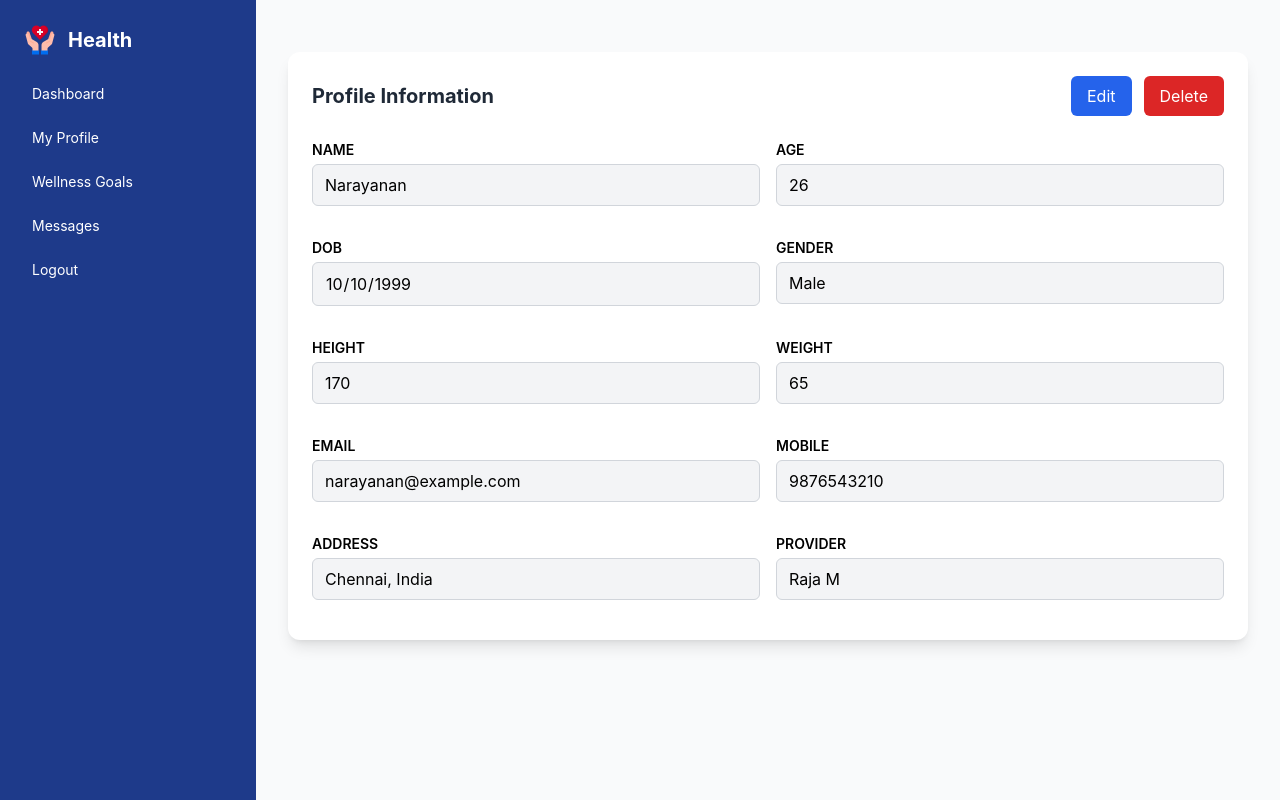
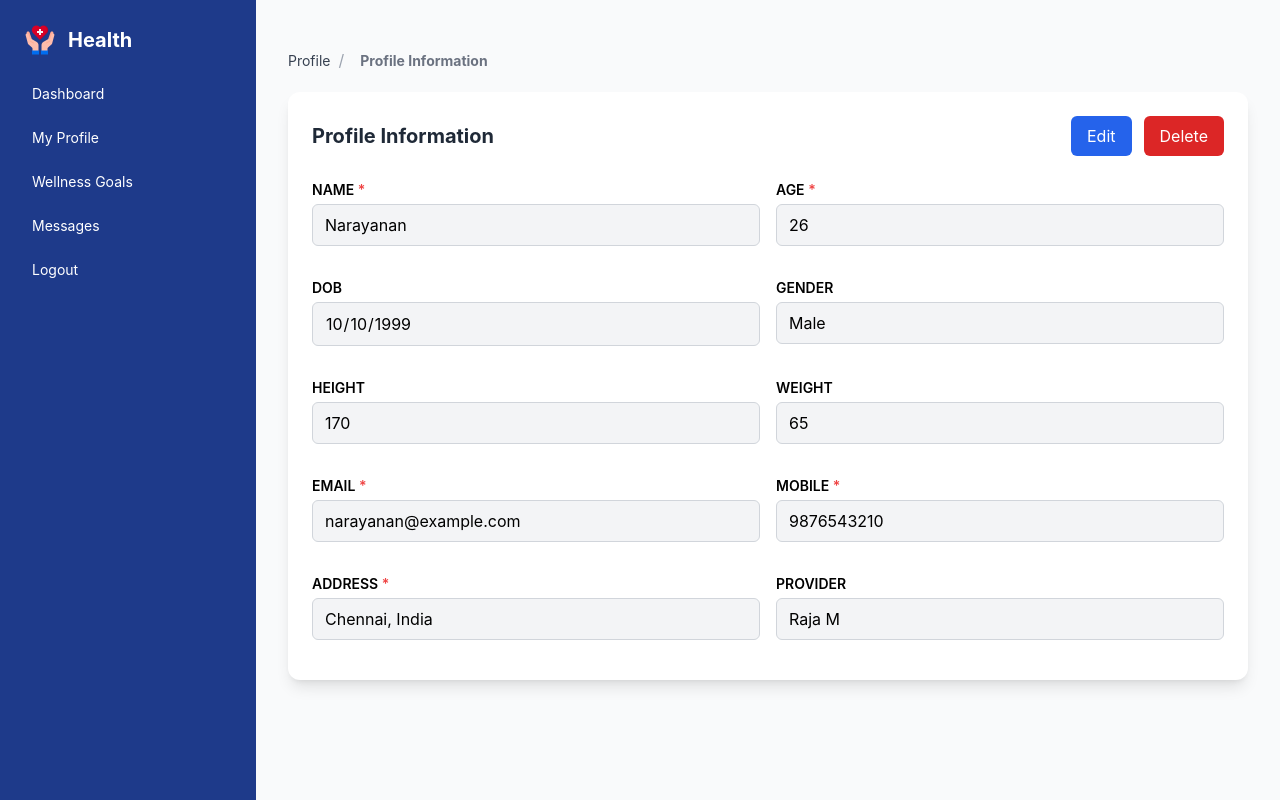
Before and after one commit to NaniNarayanan/healthcare_portal, a React (Create React App) app: page /profile/1 in a window 1280 px wide. Built offline with nearby package versions, Linux system fonts and the light colour scheme.

Commit message:
breadcrums added

```diff
--- a/src/component/profileInformation.jsx
+++ b/src/component/profileInformation.jsx
@@ -4,6 +4,7 @@ import Toast from "../reusecomponent/toastMessage";
 import ConfirmModal from "../reusecomponent/confirmPopModal";
 import PatientData from "../data/patients.json"
 import { useParams } from "react-router-dom";
+import BreadCrumbs from "../reusecomponent/BreadCrump";
 
 export default function ProfileInformation() {
   const [editMode, setEditMode] = useState(false);
@@ -26,7 +27,7 @@ export default function ProfileInformation() {
 
   const [formData, setFormData] = useState({});
 
-
+  const requiredFields = ["name", "age", "email", "mobile", "address"];
 
   const [errors, setErrors] = useState({});
 
@@ -44,12 +45,24 @@ export default function ProfileInformation() {
 
   };
 
-  const handleValidation = (name, value) => {
-    if (!regexValidators[name].test(value)) {
-      return `Invalid ${name}`;
+    const handleValidation = (name, value) => {
+    // If field is NOT required  allow empty, skip validation
+    if (!requiredFields.includes(name) && value.trim() === "") {
+        return "";
     }
+
+    // Required field check
+    if (requiredFields.includes(name) && value.trim() === "") {
+        return `${name} is required`;
+    }
+
+    // Regex check
+    if (regexValidators[name] && !regexValidators[name].test(value)) {
+        return `Invalid ${name}`;
+    }
+
     return "";
-  };
+    };
 
   const handleChange = (e) => {
     const { name, value } = e.target;
@@ -120,17 +133,24 @@ export default function ProfileInformation() {
   }
 
   return (
+    <>
+    <BreadCrumbs
+    crumbs={["Profile", "Profile Information"]}
+    paths={[`/profile/${id}`, `/profile-information/${id}`]}
+    selected={(crumb) => console.log("hello", crumb)}
+    />
+
     <div className="max-w-6xl mx-auto p-6 bg-white shadow-lg rounded-xl mt-5">
 
-      {/* Header */}
     <div className="flex flex-col sm:flex-row sm:justify-between sm:items-center gap-4 mb-6">
 
-    {/* Title */}
+
     <h1 className="text-xl font-bold text-gray-800">
         Profile Information
     </h1>
 
-    {/* Buttons */}
+
+
     <div className="flex flex-wrap gap-3">
 
         {!editMode && (
@@ -170,7 +190,6 @@ export default function ProfileInformation() {
     </div>
 
 
-      {/* Form Items */}
       <div className="grid grid-cols-1 md:grid-cols-2 gap-4">
         {Object.keys(formData).map((key) => (
           <RegexInput
@@ -180,6 +199,7 @@ export default function ProfileInformation() {
             type={key === "dob" ? "date" : "text"}
             value={formData[key]}
             regex={regexValidators[key]}
+            required={requiredFields.includes(key)}
             error={errors[key]}
             onChange={handleChange}
             disabled={key === "provider" ? true : !editMode}
@@ -189,6 +209,8 @@ export default function ProfileInformation() {
 
       {toast.show && <Toast message={toast.message} type={toast.type}/>}
     </div>
+    </>
+
   );
 
 }
--- a/src/data/patients.json
+++ b/src/data/patients.json
@@ -20,8 +20,8 @@
       "activeTime": "60",
       "calories": "1715 ",
       "distance": "1.23 km",
-      "sleepStart": "11:30 pm",
-      "sleepEnd": "05:00 am"
+      "sleepInTime": "11:30 pm",
+      "sleepOutTime": "05:00 am"
     },
     "reminder": "Annual blood test on 23rd Jan 2026",
     "tip": "Stay hydrated! Aim to drink at least 8 glasses of water per day."
--- a/src/pages/DashboardHome.jsx
+++ b/src/pages/DashboardHome.jsx
@@ -4,6 +4,7 @@ import patients from "../data/patients.json";
 import StepsCard from "../components/StepCard";
 import ActiveTimeCard from "../components/TimeCard";
 import SleepCard from "../components/SleepCard";
+import BreadCrumbs from "../reusecomponent/BreadCrump";
 export default function DashboardHome() {
   const patient = patients[0]; // Simulate logged-in user
   const role = "patient"; //patient or provider
@@ -12,14 +13,21 @@ export default function DashboardHome() {
          {role === "provider" ? (
            <ProviderDashboard />
          ) : (
-        <div className="space-y-6">
+          <>
+              <BreadCrumbs
+              crumbs={["Dashboard", "Dashboard"]}
+              paths={["/dashboard", "/dashboard"]}
+              selected={(crumb) => console.log("hello", crumb)}
+              />
+
+                      <div className="space-y-6">
           <h1 className="text-2xl font-bold">Welcome, {patient.name}</h1>
 
           {/* Wellness Goals */}
           <div className="grid grid-cols-1 sm:grid-cols-2 lg:grid-cols-3 gap-6">
           <StepsCard steps={patient.goals.steps} goal={patient.goals.targetSteps} />
         <ActiveTimeCard mins={patient.goals.time} target={patient.goals.activeTime} kcal={patient.goals.calories} dist={patient.goals.distance} />
-        <SleepCard start={patient.goals.sleepStart} end={patient.goals.sleepEnd} />
+        <SleepCard start={patient.goals.sleepInTime} end={patient.goals.sleepOutTime} />
 
           </div>
 
@@ -35,7 +43,9 @@ export default function DashboardHome() {
             <p>{patient.tip}</p>
           </div>
         </div>
-         )};
+          </>
+
+         )}
     </div>
   );
 }
--- a/src/reusecomponent/BreadCrump.jsx
+++ b/src/reusecomponent/BreadCrump.jsx
@@ -8,7 +8,7 @@ export default function BreadCrumbs(props) {
   }
 
   return (
-    <nav className="flex justify-center mt-4">
+    <nav className="flex justify-start mt-4">
       <ol className="flex items-center space-x-2">
         {props.crumbs?.map((crumb, ci) => {
           const disabled = isLast(ci);
--- a/src/reusecomponent/regexInput.jsx
+++ b/src/reusecomponent/regexInput.jsx
@@ -8,12 +8,13 @@ export default function RegexInput({
   regex,
   error,
   onChange,
-  disabled
+  disabled,
+  required
 }) {
   return (
     <div className="mb-4">
       <label className="block text-sm font-semibold mb-1">
-        {label}
+        {label} {required && <span className="text-red-500">*</span>}
       </label>
 
       <input
```
